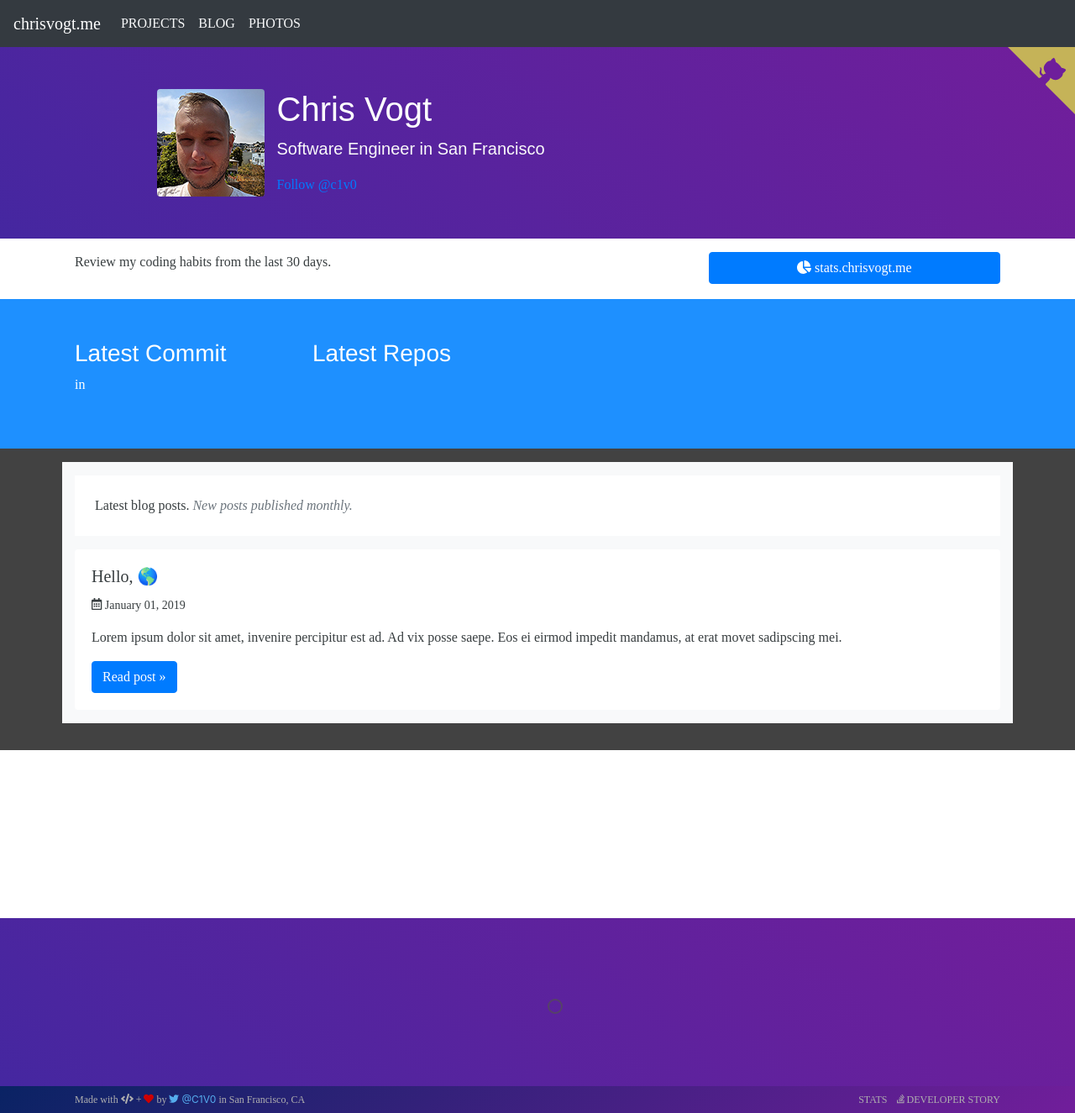
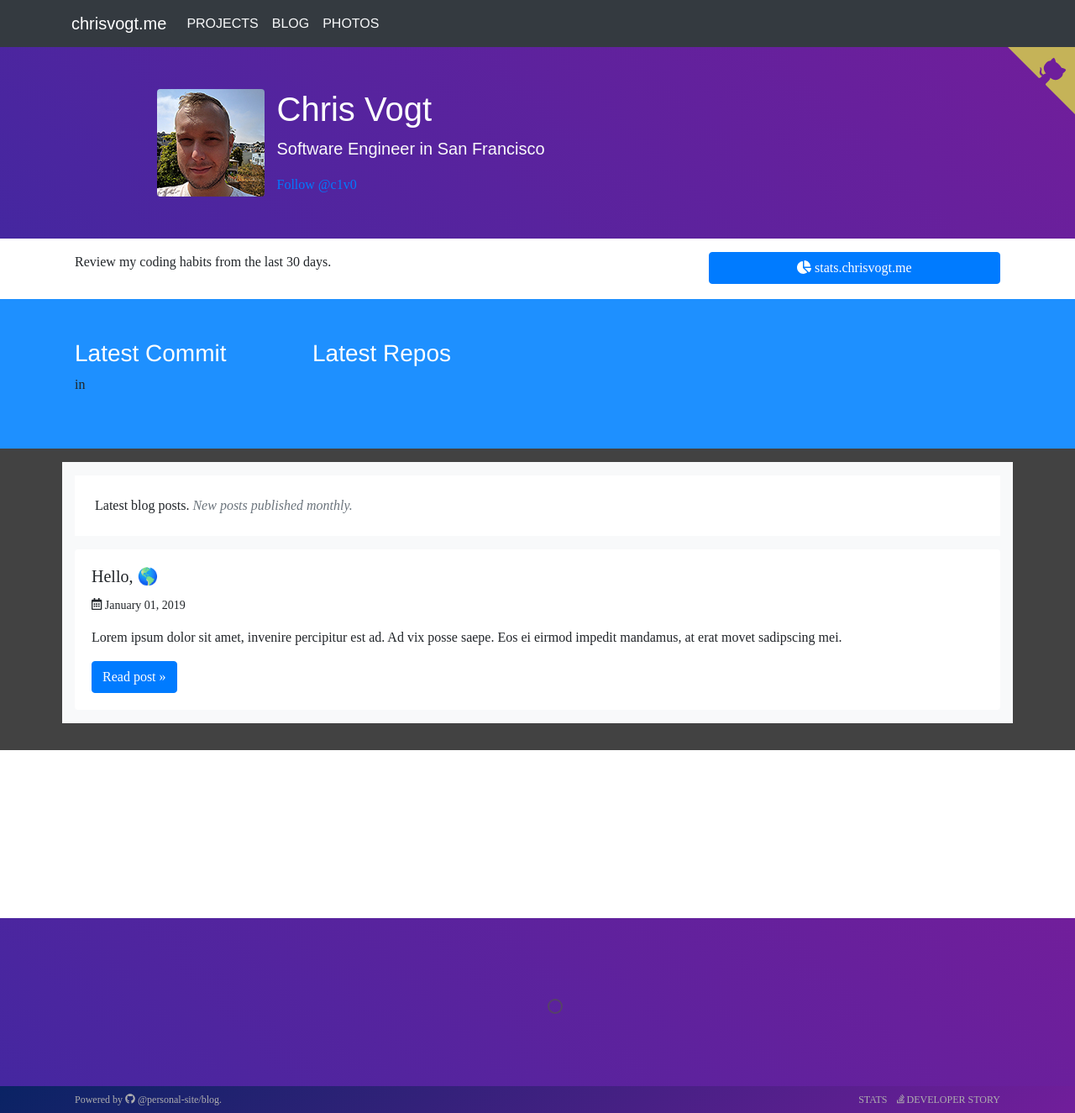
Before and after one commit to personal-site/blog, a Jekyll site: the page built from index.html, in a window 1280 px wide. Shown: the whole page at 84% size. Built offline with Jekyll 4.4.1, drawn with Linux system fonts in a browser that asks for light colours; nearby versions of some CDN libraries; comment, search, counter and statistics services are not loaded.

Commit message:
PARTIAL -- continue polishing footer and nav

```diff
--- a/_includes/component/projects.html
+++ b/_includes/component/projects.html
@@ -1,13 +1,13 @@
-<section id="projects" class="py-5 text-white" data-magellan-destination="projects">
+<section id="projects" class="py-5" data-magellan-destination="projects">
   <div class="container">
     <div class="row">
 
       <div class="col-xs-12 col-md-3 text-md-left mb-3">
-        <h3 class="text-inverse">
+        <h3 class="text-white">
           Latest Commit
         </h3>
 
-        <div id="latest-commit">
+        <div id="latest-commit" class="text-black">
           <a class="commit-title text-light" href=""></a>
           <time class="timeago commit-date" datetime=""></time> in <a class="repo-title text-light" href=""></a>
         </div>
@@ -15,7 +15,7 @@
       </div>
 
       <div id="latest-repos" class="col-xs-12 col-md-9">
-        <h3 class="text-inverse">
+        <h3 class="text-white">
           Latest Repos
         </h3>
 
--- a/_includes/component/top-navigation.html
+++ b/_includes/component/top-navigation.html
@@ -1,6 +1,7 @@
 <!-- Component: Navigation -->
-<nav class="navbar navbar-expand-lg navbar-dark bg-dark">
-  <a class="navbar-brand" href="/">
+<nav class="navbar navbar-expand-sm navbar-dark bg-dark">
+  <div class="container">
+    <a class="navbar-brand font-stack-headline" href="/">
       {{ site.strings.brand }}
     </a>
 
@@ -17,15 +18,16 @@
     </button>
 
     <div class="collapse navbar-collapse" id="navbarTogglerDemo02">
-    <ul class="navbar-nav mr-auto mt-2 mt-lg-0">
+      <ul class="navbar-nav">
         {% for item in site.data.navigation.top.left %}
           {% if item.slug == 'blog' and site.posts.size == 0 %}{% break %}{% endif %}
           <li class="link-{{ item.slug }} nav-item{% if item.class %} {{ item.class }}{% endif %}{% if item.slug == 'blog' and page.layout == 'post' %} active{% endif %}">
-          <a class="nav-link text-light" href="{{ item.path }}" title="{{ item.title }}">
+            <a class="nav-link text-light font-stack-subhead" href="{{ item.path }}" title="{{ item.title }}">
               {{ item.text }}
             </a>
           </li>
         {% endfor %}
       </ul>
     </div>
+  </div>
 </nav>
--- a/_includes/section/footer.html
+++ b/_includes/section/footer.html
@@ -5,7 +5,7 @@
         <div class="row">
           {% if site.theme_options.show_credits %}
           <div class="col-12 col-md-6 text-center text-md-left">
-            <p>Made with <span class="fas fa-code"></span> + <span class="fas fa-heart"></span> by <i class="fab fa-twitter"></i> <a href="https://twitter.com/c1v0" title="@C1V0 on Twitter" class="twitter-username">@C1V0</a> in San Francisco, CA</p>
+            <p>Powered by <i class="fab fa-github"></i> <a href="https://github.com/personal-site/blog" title="@personal-site/blog on GitHub">@personal-site/blog</a>.</p>
           </div>
           {% endif %}
           <div class="col-12 {% if site.theme_options.show_credits %}col-md-6{% endif %} text-center text-md-right">
--- a/assets/styles/base/_typography.scss
+++ b/assets/styles/base/_typography.scss
@@ -4,9 +4,7 @@
 
 /* common */
 body {
-    color: $text-raven;
     font-family: $text-default-font-stack;
-    font-size: 100%;
 }
 
 .text-small {
@@ -78,6 +76,10 @@ h4 {
     font-family: $text-headline-font-stack;
 }
 
+.font-stack-subhead {
+    font-family: $text-subhead-font-stack;
+}
+
 blockquote {
     text-decoration: none;
     text-transform: none;
```
Lines whose indentation alone changed are shown as unchanged.
